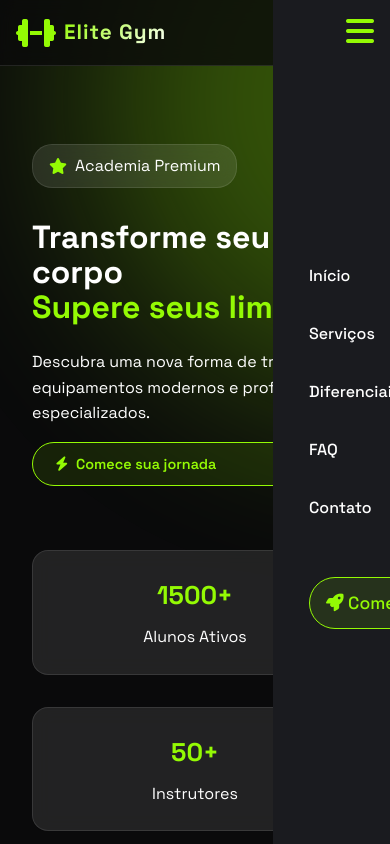
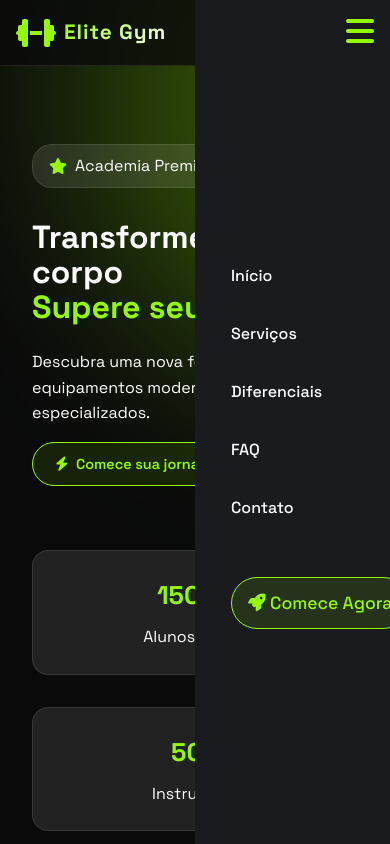
Before and after one commit to Franch62/gym-landing-page, a plain HTML site: page index.html in a window 390 px wide. Both pictures are taken after a click on the button "Abrir menu". Shown: the top 844 px of the page. Drawn offline with Linux system fonts and the light colour scheme.

Commit message:
Update style.css

```diff
--- a/style.css
+++ b/style.css
@@ -780,7 +780,7 @@ footer p {
     justify-content: center;
   }
   .nav-links-mobile.active {
-    transform: translateX(70%);
+    transform: translateX(50%);
   }
   .hamburger {
     display: block;
```
